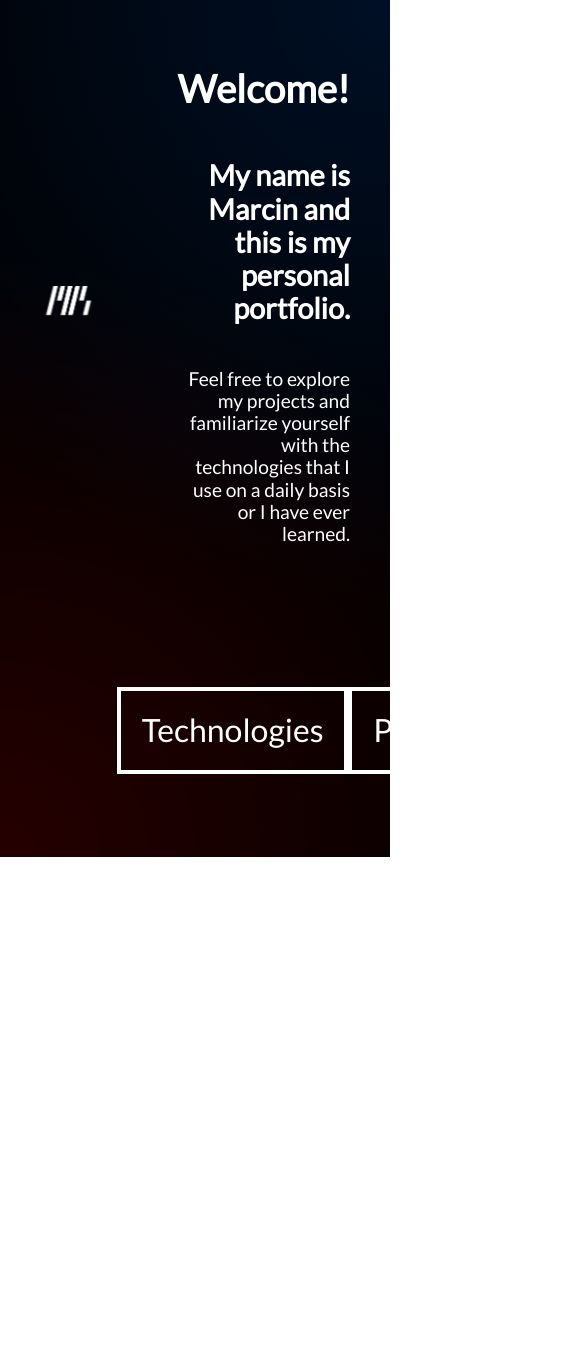
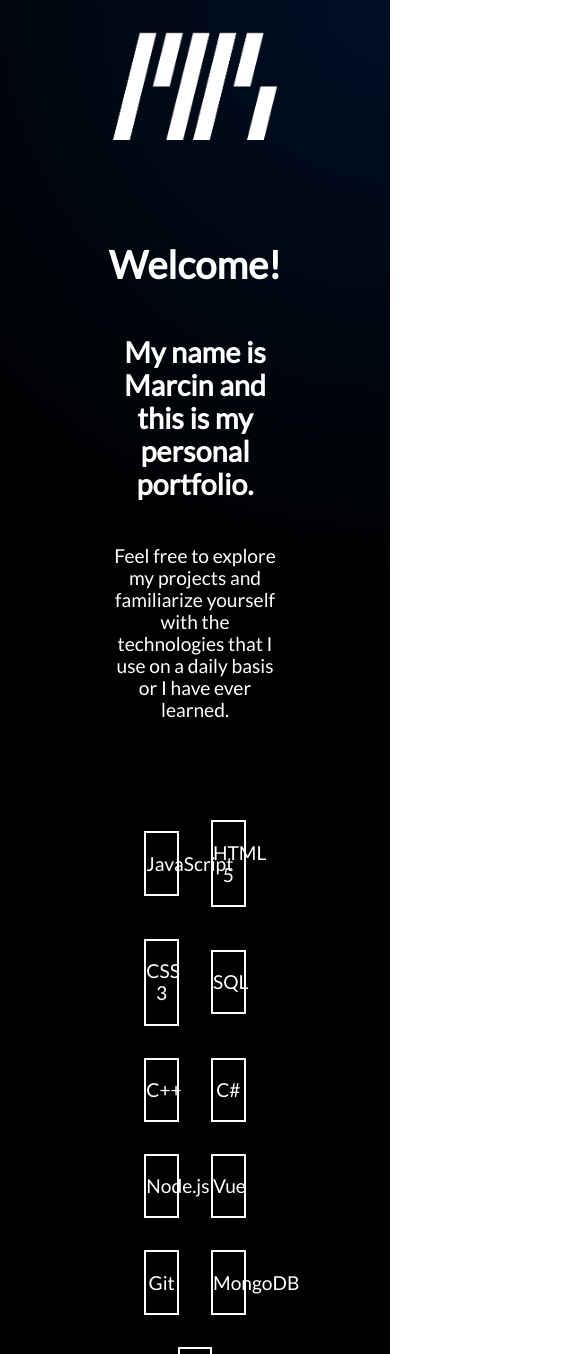
Before and after one commit to Marucik/marucik.github.io, a Vue app: page / in a window 390 px wide. Shown: the top 1354 px of the page, 585 px wide, since content can reach past the window. Before the commit the page ends 857 px from the top, so only its background shows below. Built offline with nearby package versions, Linux system fonts and the light colour scheme.

Commit message:
Entire page convertet to Vue TODO: Create build and publish workflow

```diff
--- a/public/index.html
+++ b/public/index.html
@@ -1,15 +1,18 @@
 <!DOCTYPE html>
 <html lang="en">
   <head>
-    <meta charset="utf-8">
-    <meta http-equiv="X-UA-Compatible" content="IE=edge">
-    <meta name="viewport" content="width=device-width,initial-scale=1.0">
-    <link rel="icon" href="<%= BASE_URL %>favicon.ico">
-    <title>portfolio</title>
+    <meta charset="utf-8" />
+    <meta http-equiv="X-UA-Compatible" content="IE=edge" />
+    <meta name="viewport" content="width=device-width,initial-scale=1.0" />
+    <link rel="icon" href="<%= BASE_URL %>favicon.ico" />
+    <title>Marcin Rakoczy</title>
   </head>
   <body>
     <noscript>
-      <strong>We're sorry but portfolio doesn't work properly without JavaScript enabled. Please enable it to continue.</strong>
+      <strong
+        >We're sorry but portfolio doesn't work properly without JavaScript
+        enabled. Please enable it to continue.</strong
+      >
     </noscript>
     <div id="app"></div>
     <!-- built files will be auto injected -->
--- a/src/components/Contact.vue
+++ b/src/components/Contact.vue
@@ -9,4 +9,11 @@
 export default {};
 </script>
 
-<style></style>
+<style lang="scss">
+.contact > h3 {
+  @media screen and (max-width: 1080px) {
+    font-size: 1.2rem;
+    text-indent: 0;
+  }
+}
+</style>
--- a/src/components/Projects.vue
+++ b/src/components/Projects.vue
@@ -39,14 +39,10 @@ export default {
   data() {
     return {
       projects: object.projects,
-      next: this.$refs.next
+      window: {
+        width: 0
+      }
     };
-  },
-  props: {
-    itemNumber: {
-      type: Number,
-      default: 2
-    }
   },
   components: {
     TinySlider
@@ -57,6 +53,25 @@ export default {
     },
     prevSlide() {
       this.$refs.tinySlider.slider.goTo("prev");
+    },
+    handleResize() {
+      this.window.width = window.innerWidth;
+    }
+  },
+  created() {
+    window.addEventListener("resize", this.handleResize);
+    this.handleResize();
+  },
+  destroyed() {
+    window.removeEventListener("resize", this.handleResize);
+  },
+  computed: {
+    itemNumber() {
+      if (this.window.width >= 1080) {
+        return 2;
+      } else {
+        return 1;
+      }
     }
   }
 };
--- a/src/views/Home.vue
+++ b/src/views/Home.vue
@@ -1,20 +1,25 @@
 <template>
   <div class="home">
-    <main>
     <div class="container">
       <div class="logo">
-          <button
-            @click="currentTab = 'Intro'"
-            class="logoButton contentChanger"
-          >
+        <button @click="currentTab = 'Intro'" class="logoButton contentChanger">
           <img class="logoImg" src="@/assets/img/logo.png" alt="logo" />
         </button>
       </div>
-        <div class="contentContainer">
+      <div v-if="isDesktop" class="contentContainer">
         <component :is="currentTab" class="contentVisibility"></component>
       </div>
+      <div v-else class="contentContainer">
+        <Intro />
+        <component
+          v-for="tab in tabs"
+          :key="tab"
+          :is="tab"
+          class="contentVisibility"
+        ></component>
       </div>
-      <footer>
+    </div>
+    <footer v-if="isDesktop">
       <div class="buttonsContainer">
         <button
           v-for="tab in tabs"
@@ -26,7 +31,6 @@
         </button>
       </div>
     </footer>
-    </main>
   </div>
 </template>
 
@@ -47,15 +51,38 @@ export default {
   data() {
     return {
       currentTab: "Intro",
-      tabs: ["Technologies", "Projects", "Contact"]
+      tabs: ["Technologies", "Projects", "Contact"],
+      window: {
+        width: 0
+      }
     };
+  },
+  created() {
+    window.addEventListener("resize", this.handleResize);
+    this.handleResize();
+  },
+  destroyed() {
+    window.removeEventListener("resize", this.handleResize);
+  },
+  methods: {
+    handleResize() {
+      this.window.width = window.innerWidth;
+    }
+  },
+  computed: {
+    isDesktop() {
+      if (this.window.width >= 1080) {
+        return true;
+      } else {
+        return false;
+      }
+    }
   }
 };
 </script>
 
 <style lang="scss">
-main {
-  /* min-height: 100vh; */
+.home {
   width: 100%;
   display: flex;
   flex-flow: column;
@@ -85,6 +112,10 @@ button:focus {
   display: flex;
   flex-flow: row;
   min-height: 70vh;
+  @media screen and (max-width: 1080px) {
+    flex-flow: column;
+    align-items: center;
+  }
 }
 
 .logo {
@@ -96,6 +127,9 @@ button:focus {
   padding: 2.5rem;
   -webkit-animation: flicker-in-1 1s ease-in-out both;
   animation: flicker-in-1 1s ease-in-out both;
+  @media screen and (max-width: 1080px) {
+    padding: 2rem 0 0 0;
+  }
 }
 
 .logoButton {
@@ -129,6 +163,9 @@ button:focus {
 .introParagraph {
   text-align: right;
   flex-flow: column;
+  @media screen and (max-width: 1080px) {
+    text-align: center;
+  }
 }
 
 .contact {
@@ -183,23 +220,14 @@ footer {
   transition: transform 300ms ease-in;
 }
 
+.content {
+  @media screen and (max-width: 1080px) {
+    margin: 2rem 0;
+    justify-content: center;
+  }
+}
+
 .textCenter {
   text-align: center;
 }
-
-a > .fab {
-  vertical-align: middle;
-  padding-left: 1rem;
-  color: white;
-  transition: transform 500ms ease-out;
-}
-
-a:hover > .fab {
-  transform: translateY(-2px);
-  transition: transform 300ms ease-in;
-}
-
-a:visited > .fab {
-  color: white;
-}
 </style>
--- a/src/views/HomeMobile.vue
+++ /dev/null
@@ -1,88 +0,0 @@
-<template>
-  <div class="home">
-    <main>
-      <div class="container">
-        <div class="logo">
-          <button
-            @click="currentTab = 'Intro'"
-            class="logoButton contentChanger"
-          >
-            <img class="logoImg" src="@/assets/img/logo.png" alt="logo" />
-          </button>
-        </div>
-        <div class="contentContainer">
-          <Intro />
-          <Technologies />
-          <Projects :item-number="1" />
-          <Contact />
-        </div>
-      </div>
-    </main>
-  </div>
-</template>
-
-<script>
-import Intro from "@/components/Intro.vue";
-import Technologies from "@/components/Technologies.vue";
-import Contact from "@/components/Contact.vue";
-import Projects from "@/components/Projects.vue";
-
-export default {
-  name: "HomeMobile",
-  components: {
-    Intro,
-    Technologies,
-    Contact,
-    Projects
-  }
-};
-</script>
-
-<style lang="scss" scoped>
-.container {
-  flex-flow: column;
-  align-items: center;
-}
-
-footer {
-  display: none;
-}
-
-.logo {
-  padding: 2rem 0 0 0;
-}
-
-.buttonsContainer {
-  width: 100%;
-  flex-flow: column;
-}
-
-.contentContainer {
-  max-width: 100%;
-  padding-top: 0;
-}
-
-.introParagraph {
-  text-align: center;
-}
-
-.techBlock {
-  margin: 1rem;
-  width: calc(100% / 3);
-  height: calc(100% / 3);
-  border: 2px white solid;
-}
-
-.technologiesContainer {
-  justify-content: center;
-}
-
-.content {
-  margin: 2rem 0;
-}
-
-.contact > h3 {
-  font-size: 1.2rem;
-  text-indent: 0;
-}
-</style>
```
Lines whose indentation alone changed are shown as unchanged.
